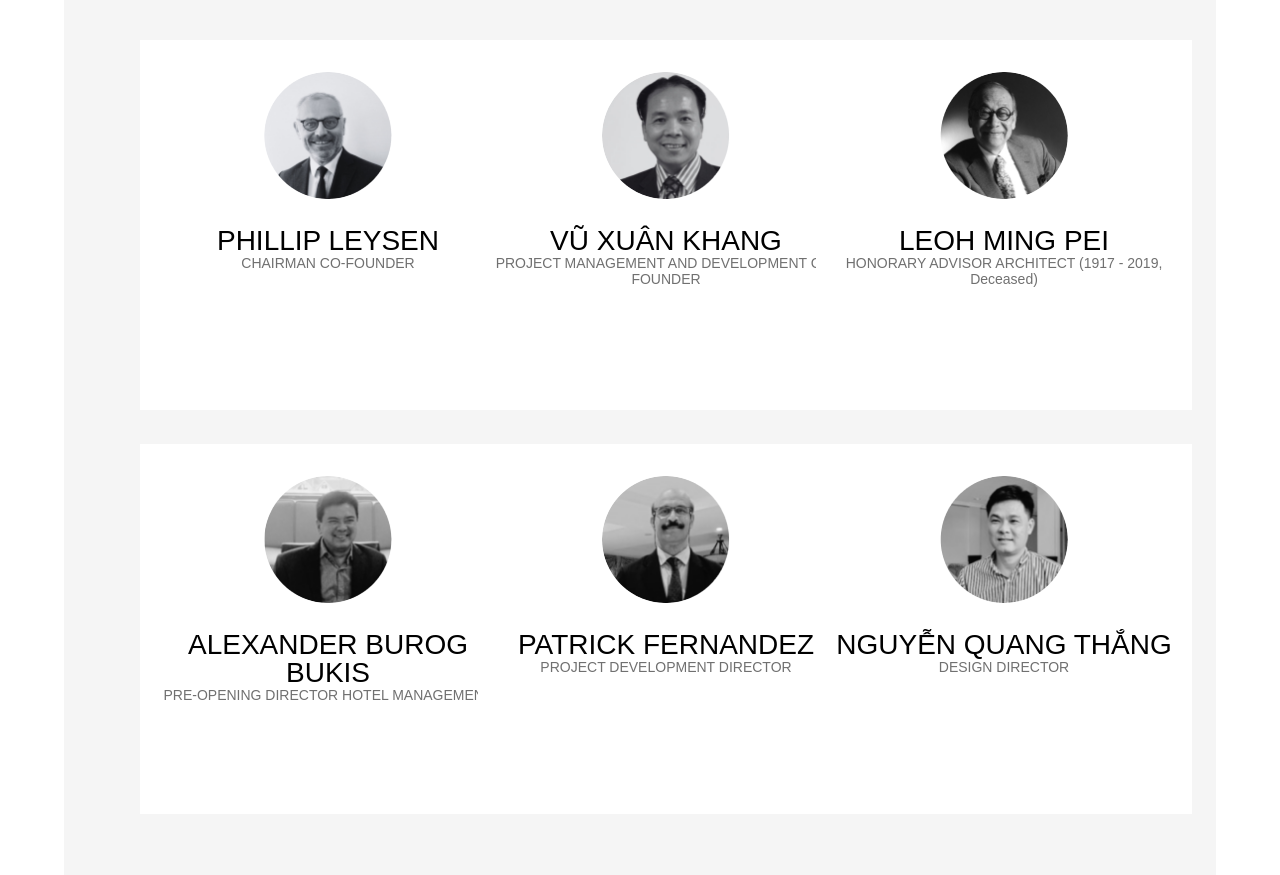
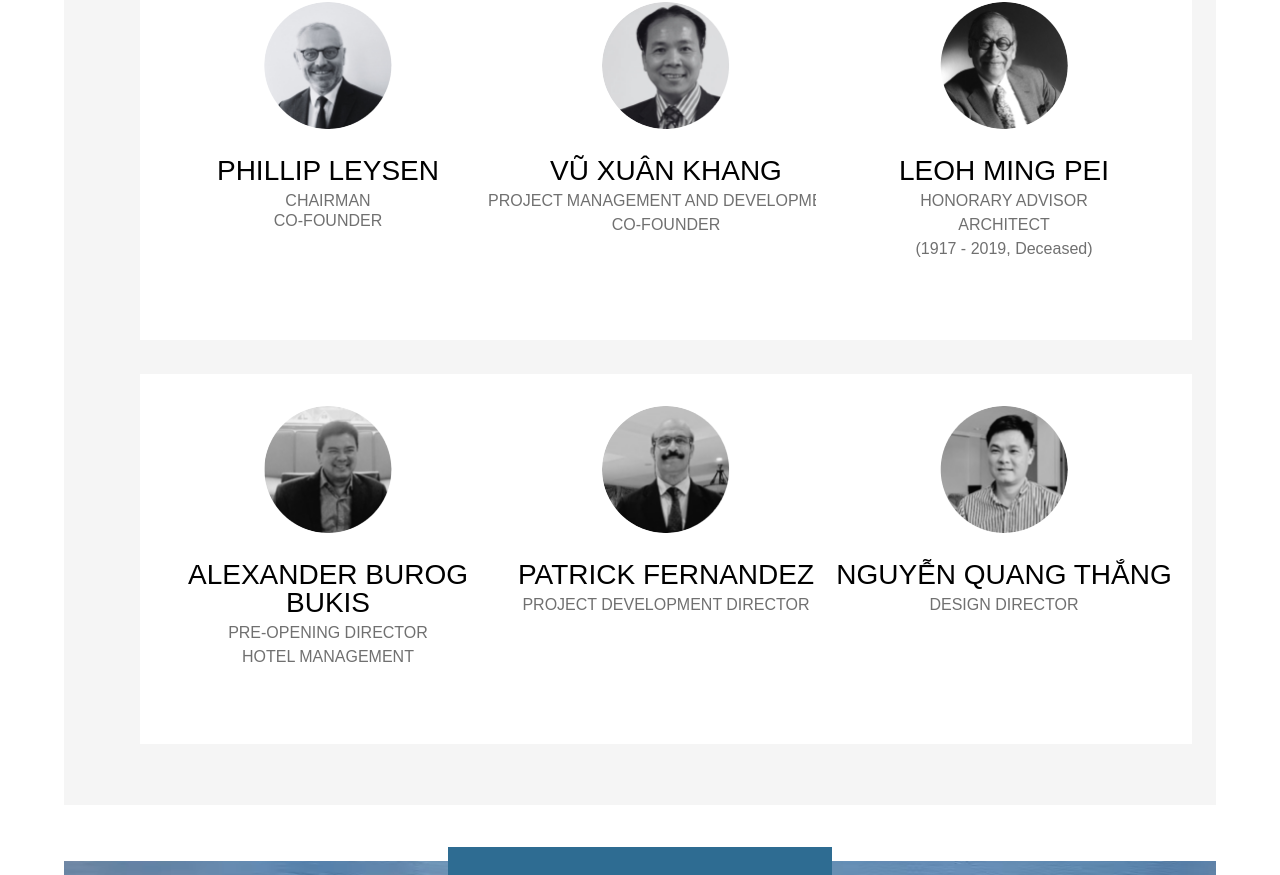
Before and after one commit to shingen111/Vibel-International-Fe, a Next.js app: page /en/about-us in a window 1280 px wide. Shown: the part 1928-2803 px from the top of the page. Built offline with nearby package versions, Linux system fonts and the light colour scheme; what @mui/material-nextjs would draw is missing.

Commit message:
feat: integrate Sanity posts into Home and AboutUs components with improved layout

```diff
--- a/src/app/[locale]/page.tsx
+++ b/src/app/[locale]/page.tsx
@@ -1,7 +1,10 @@
 import TheLayout from "@/components/layout/TheLayout";
 import Home from "@/modules/home/Home";
+import { sanityFetch } from "@/sanity/lib/fetch";
+import { postsQuery } from "@/sanity/lib/queries";
 import { IParams } from "@/types/params.type";
 import { setRequestLocale } from "next-intl/server";
+import { SanityDocument } from "next-sanity";
 
 interface IProps {
   params: IParams;
@@ -10,9 +13,13 @@ interface IProps {
 export default async function page({ params }: IProps) {
   const { locale } = await params;
   setRequestLocale(locale);
+
+  const posts = await sanityFetch<SanityDocument[]>({
+    query: postsQuery(1, 5),
+  });
   return (
     <TheLayout>
-      <Home />;
+      <Home posts={posts} />;
     </TheLayout>
   );
 }
--- a/src/modules/about-us/AboutUsPage.tsx
+++ b/src/modules/about-us/AboutUsPage.tsx
@@ -5,36 +5,73 @@ import { useTranslations } from "next-intl";
 import Image from "next/image";
 import React from "react";
 
+const RenderPositionText = ({ text }: { text: string }) => {
+  return (
+    <span className="sm:text-[16px] text-xs font-normal text-[#707070] text-center">
+      {text}
+    </span>
+  );
+};
+
 const DEFINE_EXPERT = [
   {
     name: "PHILLIP LEYSEN",
     avatar: "/about-us/expert_1.png",
-    position: "CHAIRMAN CO-FOUNDER",
+    position: (
+      <div className="flex flex-col justify-center items-center w-full space-y-1 mt-2">
+        <RenderPositionText text="CHAIRMAN" />
+        <RenderPositionText text="CO-FOUNDER" />
+      </div>
+    ),
   },
   {
     name: "VŨ XUÂN KHANG",
     avatar: "/about-us/expert_2.png",
-    position: "PROJECT MANAGEMENT AND DEVELOPMENT CO-FOUNDER",
+    position: (
+      <div className="flex flex-col justify-center items-center w-full space-y-2 mt-2">
+        <RenderPositionText text="PROJECT MANAGEMENT AND DEVELOPMENT" />
+        <RenderPositionText text="CO-FOUNDER" />
+      </div>
+    ),
   },
   {
     name: "LEOH MING PEI",
     avatar: "/about-us/expert_3.png",
-    position: "HONORARY ADVISOR ARCHITECT (1917 - 2019, Deceased)",
+    position: (
+      <div className="flex flex-col justify-center items-center w-full space-y-2 mt-2">
+        <RenderPositionText text="HONORARY ADVISOR" />
+        <RenderPositionText text="ARCHITECT" />
+        <RenderPositionText text="(1917 - 2019, Deceased)" />
+      </div>
+    ),
   },
   {
     name: "ALEXANDER BUROG BUKIS",
     avatar: "/about-us/expert_4.png",
-    position: "PRE-OPENING DIRECTOR HOTEL MANAGEMENT",
+    position: (
+      <div className="flex flex-col justify-center items-center w-full space-y-2 mt-2">
+        <RenderPositionText text="PRE-OPENING DIRECTOR" />
+        <RenderPositionText text="HOTEL MANAGEMENT" />
+      </div>
+    ),
   },
   {
     name: "PATRICK FERNANDEZ",
     avatar: "/about-us/expert_5.png",
-    position: "PROJECT DEVELOPMENT DIRECTOR",
+    position: (
+      <div className="flex flex-col justify-center items-center w-full space-y-2 mt-2">
+        <RenderPositionText text="PROJECT DEVELOPMENT DIRECTOR" />
+      </div>
+    ),
   },
   {
     name: "NGUYỄN QUANG THẮNG",
     avatar: "/about-us/expert_6.png",
-    position: "DESIGN DIRECTOR",
+    position: (
+      <div className="flex flex-col justify-center items-center w-full space-y-2 mt-2">
+        <RenderPositionText text="DESIGN DIRECTOR" />
+      </div>
+    ),
   },
 ];
 
@@ -55,7 +92,7 @@ export default function AboutUsPage() {
         <h1 className="sm:text-[50px] text-[32px] font-normal text-center sm:max-w-[860px] max-w-screen-sm">
           {t("text_4")}
         </h1>
-        <div className="flex flex-col justify-start items-start bg-[#F5F5F5] sm:py-[61px] sm:px-[76px] p-[24px] w-full">
+        <div className="flex flex-col justify-start items-start bg-[#F5F5F5] sm:py-[40px] sm:px-[76px] p-[24px] w-full !mt-[28px]">
           <ul className="list-disc list-inside ps-3">
             <BaseRenderText text={t("text_5")} component="li" />
             <BaseRenderText text={t("text_6")} component="li" />
@@ -88,9 +125,7 @@ export default function AboutUsPage() {
                   <span className="sm:text-[28px] text-lg font-medium text-black text-center">
                     {item.name}
                   </span>
-                  <span className="sm:text-[14px] text-xs font-normal text-[#707070] text-center">
-                    {item.position}
-                  </span>
+                  {item.position}
                 </div>
               </div>
             ))}
--- a/src/modules/home/Home.tsx
+++ b/src/modules/home/Home.tsx
@@ -6,8 +6,13 @@ import ChooseUs from "./landing/ChooseUs";
 import BaseContactSection from "@/components/base/BaseContactSection";
 import ListHotel from "./landing/ListHotel";
 import InsightLanding from "./landing/InsightLanding";
+import { SanityDocument } from "next-sanity";
 
-export default function Home() {
+interface IProps {
+  posts: SanityDocument[];
+}
+
+export default function Home({ posts }: IProps) {
   const t = useTranslations("home");
   return (
     <TheBody url="/header-bg/header-bg-1.png" title={t("title")}>
@@ -15,8 +20,8 @@ export default function Home() {
         <ServiceLanding />
         <ChooseUs />
         <BaseContactSection />
-        <ListHotel />
-        <InsightLanding />
+        <ListHotel posts={posts.slice(0, 2)} />
+        <InsightLanding posts={posts.slice(2)} />
       </div>
     </TheBody>
   );
--- a/src/modules/home/landing/InsightLanding.tsx
+++ b/src/modules/home/landing/InsightLanding.tsx
@@ -1,19 +1,18 @@
 import ImageHover from "@/components/base/ImageHover";
 import Visibility from "@/components/base/Visibility";
 import { Link } from "@/i18n/routing";
-import { sanityFetch } from "@/sanity/lib/fetch";
-import { postsQuery } from "@/sanity/lib/queries";
 import displayDescription from "@/utils/display-description";
 import { Stack } from "@mui/material";
 import { useTranslations } from "next-intl";
 import { SanityDocument } from "next-sanity";
 import React from "react";
 
-export default async function InsightLanding() {
+interface IProps {
+  posts: SanityDocument[];
+}
+
+export default function InsightLanding({ posts }: IProps) {
   const t = useTranslations("");
-  const posts = await sanityFetch<SanityDocument[]>({
-    query: postsQuery(1, 3),
-  });
 
   return (
     <Visibility visibility={posts.length}>
--- a/src/modules/home/landing/ListHotel.tsx
+++ b/src/modules/home/landing/ListHotel.tsx
@@ -1,18 +1,17 @@
 import Visibility from "@/components/base/Visibility";
 import { Link } from "@/i18n/routing";
-import { sanityFetch } from "@/sanity/lib/fetch";
-import { postsQuery } from "@/sanity/lib/queries";
 import displayDescription from "@/utils/display-description";
 import { useTranslations } from "next-intl";
 import { SanityDocument } from "next-sanity";
 import Image from "next/image";
 import React from "react";
 
-export default async function ListHotel() {
+interface IProps {
+  posts: SanityDocument[];
+}
+
+export default function ListHotel({ posts }: IProps) {
   const t = useTranslations("list_hotel");
-  const posts = await sanityFetch<SanityDocument[]>({
-    query: postsQuery(1, 2),
-  });
 
   return (
     <Visibility visibility={posts.length}>
```
